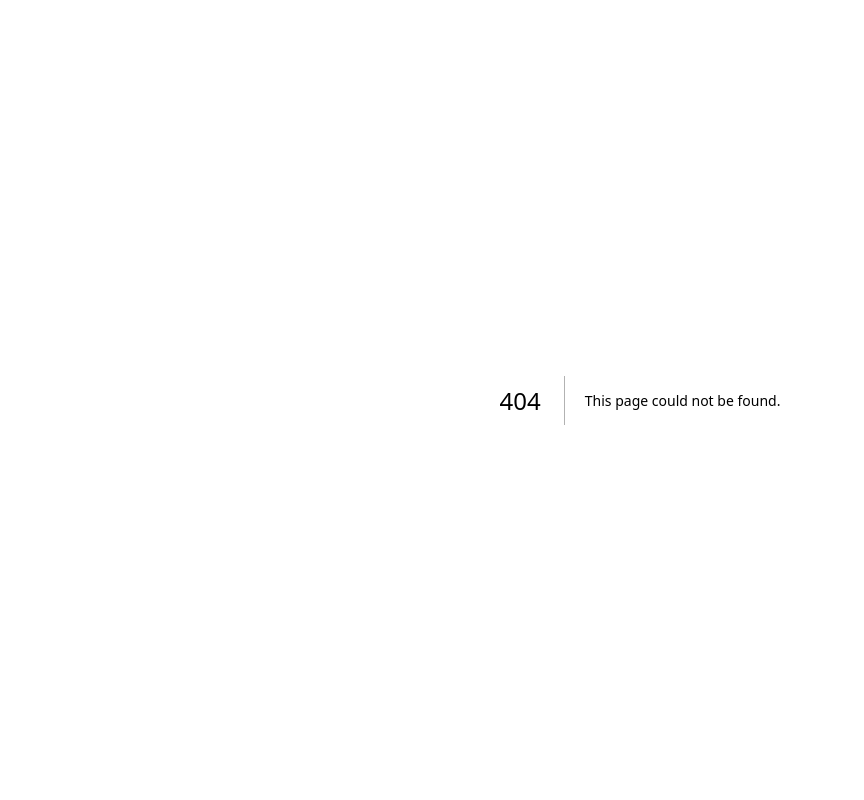
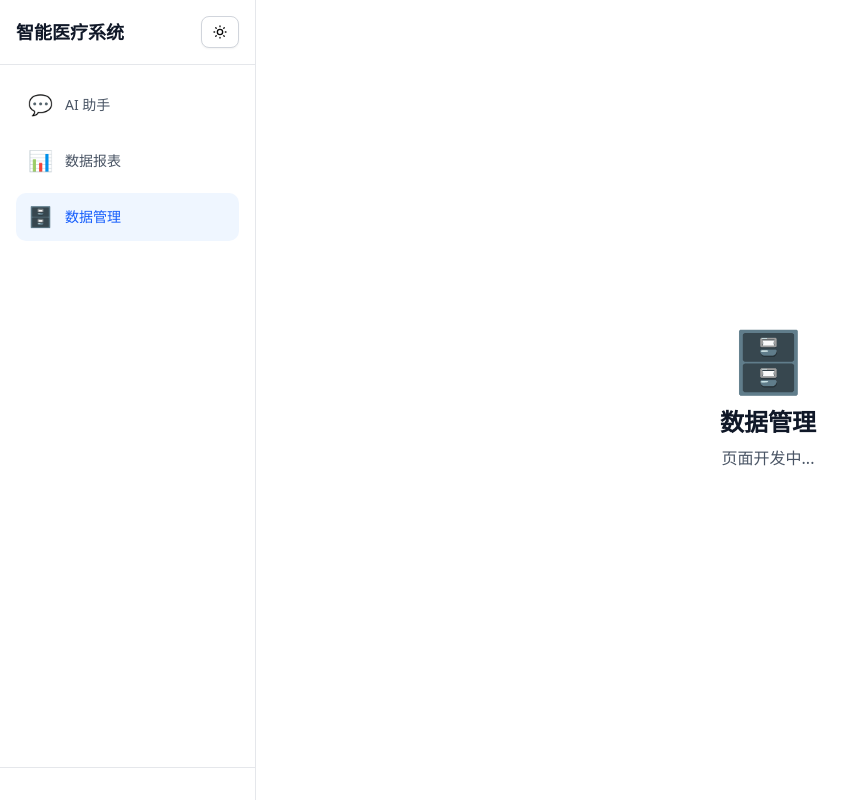
Before and after one commit to luo303/Medicine-frontend, a Next.js app: page /data-management in a window 1280 px wide. Before the commit this address had no page. Shown: the whole page, without its empty margins (0-864 px from the left). Built offline with nearby package versions, Linux system fonts and the light colour scheme.

Commit message:
feat: 新增左侧导航栏

```diff
--- /dev/null
+++ b/src/app/data-management/page.tsx
@@ -0,0 +1,24 @@
+'use client';
+import SideNav from '@/components/side-nav';
+
+export default function DataManagementPage() {
+    return (
+        <div className='flex h-screen bg-white dark:bg-black w-screen'>
+            {/* 左侧导航栏 */}
+            <SideNav />
+
+            {/* 主要内容区域 */}
+            <div className='flex-1 flex items-center justify-center overflow-hidden'>
+                <div className='text-center'>
+                    <div className='text-6xl mb-4'>🗄️</div>
+                    <h1 className='text-2xl font-bold text-gray-900 dark:text-white mb-2'>
+                        数据管理
+                    </h1>
+                    <p className='text-gray-600 dark:text-gray-400'>
+                        页面开发中...
+                    </p>
+                </div>
+            </div>
+        </div>
+    );
+}
--- a/src/app/home/page.tsx
+++ b/src/app/home/page.tsx
@@ -1,14 +1,13 @@
 'use client';
 import { useEffect } from 'react';
 import { useRouter } from 'next/navigation';
-import { useTheme } from '@/components/theme-provider';
 import ChatPanel from '@/components/chat-panel';
 import KnowledgePanel from '@/components/knowledge-panel';
+import SideNav from '@/components/side-nav';
 import { getToken } from '@/app/api/auth/token';
 
 export default function HomePage() {
     const router = useRouter();
-    const { theme, toggleTheme } = useTheme();
 
     useEffect(() => {
         const token = getToken();
@@ -19,11 +18,21 @@ export default function HomePage() {
 
     return (
         <div className='flex h-screen bg-white dark:bg-black w-screen'>
-            {/* 左侧聊天区域 */}
-            <ChatPanel theme={theme} toggleTheme={toggleTheme} />
+            {/* 左侧导航栏 */}
+            <SideNav />
 
-            {/* 右侧知识库文件上传区域 */}
-            <KnowledgePanel />
+            {/* 主要内容区域 */}
+            <div className='flex-1 flex overflow-hidden'>
+                {/* 左侧聊天区域 - 占据较大宽度 */}
+                <div className='flex-1 flex flex-col overflow-hidden'>
+                    <ChatPanel />
+                </div>
+
+                {/* 右侧知识库文件上传区域 - 固定宽度 */}
+                <div className='w-96 border-l border-gray-200 dark:border-gray-800 bg-gray-50 dark:bg-gray-900'>
+                    <KnowledgePanel />
+                </div>
+            </div>
         </div>
     );
 }
--- /dev/null
+++ b/src/app/reports/page.tsx
@@ -0,0 +1,24 @@
+'use client';
+import SideNav from '@/components/side-nav';
+
+export default function ReportsPage() {
+    return (
+        <div className='flex h-screen bg-white dark:bg-black w-screen'>
+            {/* 左侧导航栏 */}
+            <SideNav />
+
+            {/* 主要内容区域 */}
+            <div className='flex-1 flex items-center justify-center overflow-hidden'>
+                <div className='text-center'>
+                    <div className='text-6xl mb-4'>📊</div>
+                    <h1 className='text-2xl font-bold text-gray-900 dark:text-white mb-2'>
+                        数据报表
+                    </h1>
+                    <p className='text-gray-600 dark:text-gray-400'>
+                        页面开发中...
+                    </p>
+                </div>
+            </div>
+        </div>
+    );
+}
--- a/src/components/chat-panel.tsx
+++ b/src/components/chat-panel.tsx
@@ -6,12 +6,7 @@ import Markdown from 'react-markdown'
 import remarkGfm from 'remark-gfm'
 import { useTheme } from '@/components/theme-provider';
 
-interface ChatPanelProps {
-    theme: 'light' | 'dark';
-    toggleTheme: () => void;
-}
-
-export default function ChatPanel({ theme, toggleTheme }: ChatPanelProps) {
+export default function ChatPanel() {
     const [input, setInput] = useState('');
     const messagesEndRef = useRef<HTMLDivElement>(null);
     const [messages, setMessages] = useState<{ role: string, content: string, reasoning?: string }[]>([]);
@@ -154,37 +149,16 @@ export default function ChatPanel({ theme, toggleTheme }: ChatPanelProps) {
     };
 
     return (
-        <div className='flex flex-col flex-1'>
+        <div className='flex flex-col h-full'>
             {/* 头部标题 */}
             <div className='bg-white dark:bg-gray-900 backdrop-blur-sm shadow-sm border-b border-gray-200 dark:border-gray-700'>
                 <div className='max-w-4xl mx-auto px-6 py-4 flex items-center justify-between'>
                     <div>
                         <h1 className='text-2xl font-bold text-gray-900 dark:text-white'>
-                            医院系统 AI 智能助手
+                            医疗系统 AI 智能助手
                         </h1>
-                        <p className='text-sm text-gray-500 dark:text-gray-400 mt-1'>随时为您解答问题</p>
                     </div>
-                    <Button
-                        onClick={toggleTheme}
-                        variant="outline"
-                        className="rounded-lg border-gray-300 dark:border-gray-600 hover:bg-gray-100 dark:hover:bg-gray-800 transition-all"
-                    >
-                        {theme === 'dark' ? (
-                            <>
-                                <svg className='w-5 h-5' fill='none' stroke='currentColor' viewBox='0 0 24 24'>
-                                    <path strokeLinecap='round' strokeLinejoin='round' strokeWidth={2} d='M20.354 15.354A9 9 0 018.646 3.646 9.003 9.003 0 0012 21a9.003 9.003 0 008.354-5.646z' />
-                                </svg>
-                                <span className='ml-2'>暗色</span>
-                            </>
-                        ) : (
-                            <>
-                                <svg className='w-5 h-5' fill='none' stroke='currentColor' viewBox='0 0 24 24'>
-                                    <path strokeLinecap='round' strokeLinejoin='round' strokeWidth={2} d='M12 3v1m0 16v1m9-9h-1M4 12H3m15.364 6.364l-.707-.707M6.343 6.343l-.707-.707m12.728 0l-.707.707M6.343 17.657l-.707.707M16 12a4 4 0 11-8 0 4 4 0 018 0z' />
-                                </svg>
-                                <span className='ml-2'>亮色</span>
-                            </>
-                        )}
-                    </Button>
+
                 </div>
             </div>
 
--- /dev/null
+++ b/src/components/side-nav.tsx
@@ -0,0 +1,76 @@
+'use client';
+import Link from 'next/link';
+import { usePathname } from 'next/navigation';
+import { cn } from '@/lib/utils';
+import { Button } from '@/components/ui/button';
+import { useTheme } from '@/components/theme-provider';
+
+export default function SideNav() {
+    const pathname = usePathname();
+    const { theme, toggleTheme } = useTheme();
+
+    const navItems = [
+        { href: '/home', label: 'AI 助手', icon: '💬' },
+        { href: '/reports', label: '数据报表', icon: '📊' },
+        { href: '/data-management', label: '数据管理', icon: '🗄️' },
+    ];
+
+    return (
+        <div className='flex flex-col h-full bg-white dark:bg-gray-900 border-r border-gray-200 dark:border-gray-800 w-64'>
+            {/* Logo 区域 */}
+            <div className='p-4 border-b border-gray-200 dark:border-gray-800'>
+                <div className='flex items-center justify-between'>
+                    <div>
+                        <h1 className='text-lg font-bold text-gray-900 dark:text-white'>
+                            智能医疗系统
+                        </h1>
+                    </div>
+                    <Button
+                        onClick={toggleTheme}
+                        variant="outline"
+                        size="sm"
+                        className="h-8 px-2 border-gray-300 dark:border-gray-600 hover:bg-gray-100 dark:hover:bg-gray-800 transition-all"
+                        title={theme === 'dark' ? '切换到亮色' : '切换到暗色'}
+                    >
+                        {theme === 'dark' ? (
+                            <svg className='w-4 h-4' fill='none' stroke='currentColor' viewBox='0 0 24 24'>
+                                <path strokeLinecap='round' strokeLinejoin='round' strokeWidth={2} d='M20.354 15.354A9 9 0 018.646 3.646 9.003 9.003 0 0012 21a9.003 9.003 0 008.354-5.646z' />
+                            </svg>
+                        ) : (
+                            <svg className='w-4 h-4' fill='none' stroke='currentColor' viewBox='0 0 24 24'>
+                                <path strokeLinecap='round' strokeLinejoin='round' strokeWidth={2} d='M12 3v1m0 16v1m9-9h-1M4 12H3m15.364 6.364l-.707-.707M6.343 6.343l-.707-.707m12.728 0l-.707.707M6.343 17.657l-.707.707M16 12a4 4 0 11-8 0 4 4 0 018 0z' />
+                            </svg>
+                        )}
+                    </Button>
+                </div>
+            </div>
+
+            {/* 导航菜单 */}
+            <nav className='flex-1 p-4 space-y-2'>
+                {navItems.map((item) => {
+                    const isActive = pathname === item.href;
+                    return (
+                        <Link
+                            key={item.href}
+                            href={item.href}
+                            className={cn(
+                                'flex items-center space-x-3 px-3 py-2.5 rounded-lg text-sm font-medium transition-colors',
+                                isActive
+                                    ? 'bg-blue-50 dark:bg-blue-900/20 text-blue-600 dark:text-blue-400'
+                                    : 'text-gray-600 dark:text-gray-400 hover:text-gray-900 dark:hover:text-gray-100 hover:bg-gray-100 dark:hover:bg-gray-800'
+                            )}
+                        >
+                            <span className='text-xl'>{item.icon}</span>
+                            <span>{item.label}</span>
+                        </Link>
+                    );
+                })}
+            </nav>
+
+            {/* 底部占位 */}
+            <div className='p-4 border-t border-gray-200 dark:border-gray-800'>
+                {/* 可以放用户信息或设置 */}
+            </div>
+        </div>
+    );
+}
```
